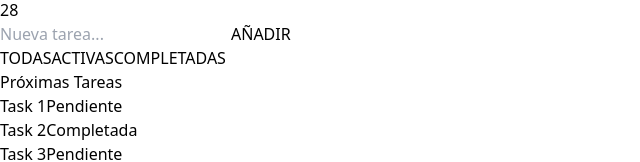
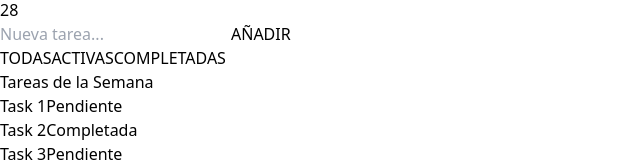
Before and after one commit to JuanLaspiur/pruebatecnica_frontend, a Next.js app: page /todo in a window 1280 px wide. Shown: the part 992-1154 px from the top of the page, without its empty margins (0-640 px from the left). Built offline with nearby package versions, Linux system fonts and the light colour scheme.

Commit message:
Change languaje and const

```diff
--- a/src/components/UpcomingTasks.tsx
+++ b/src/components/UpcomingTasks.tsx
@@ -2,11 +2,12 @@
 import { useState, useEffect } from "react";
 import { Task } from '@/components/TaskList';
 import UpcomingTaskItem from "./subcomponents/upcomingtasks/UpcomingTaskItem";
+import { UPCOMING_TASKS_TITLE } from "@/utils/constants/UpcomingTasksConstants";
 
 interface UpcomingTasksProps {
   tasks: Task[];
   isDarkMode: boolean;
-  language: string;
+  language: 'en' | 'es';
 }
 
 export default function UpcomingTasks({ tasks, isDarkMode, language }: UpcomingTasksProps) {
@@ -17,16 +18,8 @@ export default function UpcomingTasks({ tasks, isDarkMode, language }: UpcomingT
     setUpcomingTasks(next7Tasks);
   }, [tasks]);
 
-  const getText = (key: string) => {
-    const texts = {
-      en: {
-        title: 'Upcoming Tasks',
-      },
-      es: {
-        title: 'Próximas Tareas',
-      }
-    };
-    return texts[language]?.[key] || texts.en[key];
+  const getText = (key: keyof typeof UPCOMING_TASKS_TITLE['en']) => {
+    return UPCOMING_TASKS_TITLE[language]?.[key] || UPCOMING_TASKS_TITLE.en[key];
   };
 
   return (
--- /dev/null
+++ b/src/utils/constants/UpcomingTasksConstants.ts
@@ -0,0 +1,8 @@
+export const UPCOMING_TASKS_TITLE = {
+    en: {
+      title: 'Tasks of the Week',
+    },
+    es: {
+      title: 'Tareas de la Semana',
+    }
+  };
```
